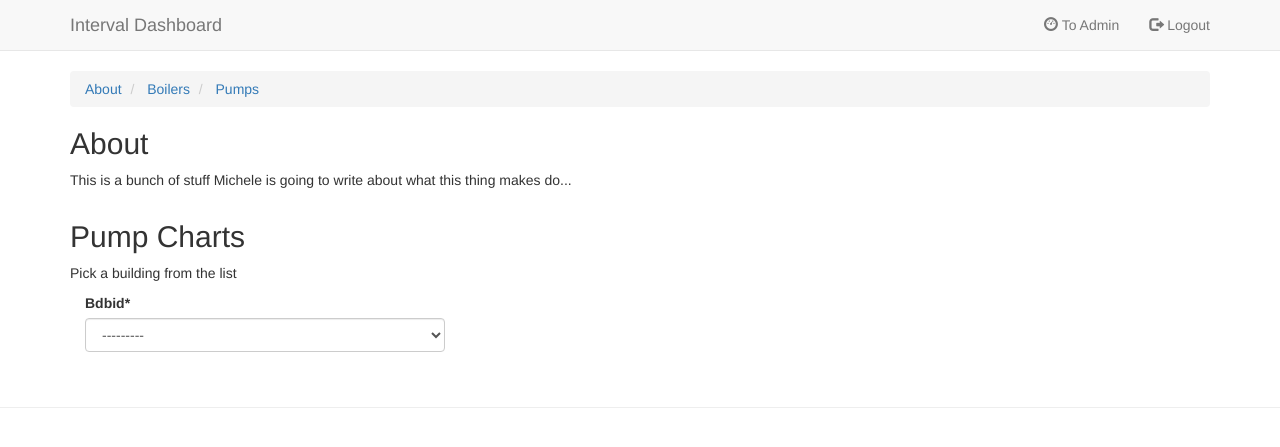
After one commit to bsnacks000/interval-demo, a Django app: page /dashboard/pumps in a window 1280 px wide. The commit adds this page. Shown: the top 447 px of the page. Run offline with Django 3.2, Linux system fonts and the light colour scheme; the visitor is signed in with stand-in values (Sample User, id 1); data that the repository does not hold is empty; some libraries are stand-ins or nearby versions.

Commit message:
success ajax calls bringing data to browser

```diff
--- a/dashboard/__init__.py
+++ b/dashboard/__init__.py
@@ -0,0 +1 @@
+default_app_config = 'dashboard.apps.DashboardConfig'
--- /dev/null
+++ b/dashboard/forms.py
@@ -0,0 +1,17 @@
+from django import forms
+from crispy_forms.helper import FormHelper
+
+from .models import Building
+
+class BuildingForm(forms.Form):
+
+    bdbid = forms.ModelChoiceField(queryset=Building.objects.all())
+
+    def __init__(self, retrofit_type='Pump', *args, **kwargs):
+        super().__init__(*args, **kwargs)
+        self.fields['bdbid'].queryset = Building.objects.filter(retrofit_type=retrofit_type)
+
+        self.helper = FormHelper()
+        self.helper.form_id = '{}-dropdown'.format(retrofit_type.lower())
+        self.helper.form_class = 'selectpicker'
+        self.helper.form_method = 'get'
--- a/dashboard/models.py
+++ b/dashboard/models.py
@@ -21,7 +21,7 @@ RETROFIT_NUMBER = (
 
 class Building(models.Model):
 
-    bdbid = models.IntegerField(unique=True)
+    bdbid = models.IntegerField(primary_key=True)
     building_name = models.CharField(max_length=150)
     retrofit_type = models.CharField(max_length=150, choices=RETROFIT_CHOICES)
 
@@ -31,7 +31,7 @@ class Building(models.Model):
 
 class Pump(models.Model):
 
-    bdbid = models.ForeignKey('Building', to_field='bdbid', on_delete=models.CASCADE)
+    bdbid = models.ForeignKey('Building', on_delete=models.CASCADE)
     pre_post = models.IntegerField(choices=RETROFIT_NUMBER)
     date_time = models.DateTimeField()
     motor_on = models.IntegerField(choices=BOOLEAN_CHOICE)
@@ -44,7 +44,7 @@ class Pump(models.Model):
 
 class Boiler(models.Model):
 
-    bdbid = models.ForeignKey('Building', to_field='bdbid', on_delete=models.CASCADE)
+    bdbid = models.ForeignKey('Building', on_delete=models.CASCADE)
     pre_post = models.IntegerField(choices=RETROFIT_NUMBER)
     date_time = models.DateTimeField()
     second_on = models.IntegerField()
--- a/dashboard/resources.py
+++ b/dashboard/resources.py
@@ -18,7 +18,7 @@ class BuildingResource(CustomModelResource):
     class Meta:
         model = Building
         exclude = ('id', )
-
+        include_fields = ['bdbid']
 
 class PumpResource(CustomModelResource):
 
--- a/dashboard/serializers.py
+++ b/dashboard/serializers.py
@@ -13,9 +13,10 @@ class UserSerializer(serializers.HyperlinkedModelSerializer):
 
 class BuildingSerializer(serializers.HyperlinkedModelSerializer):
 
+    bdbid = serializers.HyperlinkedRelatedField(view_name='dashboard:building-detail', read_only=True)
     class Meta:
         model = Building
-        fields = '__all__'
+        fields = ['bdbid', 'building_name', 'retrofit_type']
 
 
 class PumpSerializer(serializers.HyperlinkedModelSerializer):
--- a/dashboard/static/js/ajax_request.js
+++ b/dashboard/static/js/ajax_request.js
@@ -6,6 +6,7 @@ function ajax_request(endpoint, chart_method, target_id){
     method:"GET",
     url: endpoint,
     success: function(data){
+      console.log(data)
       chart_method(target_id, data);
     },
     error: function(error_data){
--- a/dashboard/static/js/main.js
+++ b/dashboard/static/js/main.js
@@ -1,18 +1,44 @@
+
+function register_handler(api_endpoint_name, chart_method, dropdown_id, div_target_id){
+
+  dropdown_id.on('change', function(e) {
+    e.preventDefault();
+    var id_str = dropdown_id.serialize(); // get the bdbid query string from the form
+    var endpoint = '/dashboard/api/'+ api_endpoint_name +'/?'+ id_str
+    console.log(endpoint)
+    ajax_request(endpoint, boiler_chart, div_target_id)
+  });
+
+}
+
+
 $(document).ready(function(){
 
   // javascript make do the great app in here
   // event handlers for the two dropdown forms... on event will send an ajax_request
 
-  var target_id = 'plotly-chart'
+  var div_target_id = 'plotly-chart'
+  var boiler_id = $('#boiler-dropdown')
+  var pump_id = $('#pump-dropdown')
 
-  $('#boiler-bdbid-dropdown').on('click', function(e){
-    // parse the form get request url here
-    ajax_request('', boiler_chart, target_id)
-  });
 
-  $('#pump-bdbid-dropdown').on('click', function(e){
-    // parse the form get request url here
-    ajax_request('', pump_chart, target_id)
-  });
+  register_handler('boilers', boiler_chart, boiler_id, div_target_id)
+  register_handler('pumps', pump_chart, pump_id, div_target_id)
+
+  // boiler_id.on('change', function(e){
+  //   e.preventDefault();
+  //   //console.log(boiler_id.serialize())
+  //   var id_str = boiler_id.serialize();
+  //   // var target =
+  //
+  //   ajax_request('', boiler_chart, target_id)
+  // });
+  //
+  // pump_id.on('change', function(e){
+  //   e.preventDefault()
+  //   console.log(pump_id.serialize())
+  //   // parse the form get request url here
+  //   ajax_request('', pump_chart, target_id)
+  // });
 
 });
--- a/dashboard/static/js/plots.js
+++ b/dashboard/static/js/plots.js
@@ -7,7 +7,7 @@ function boiler_chart(target_id, data){
     console.log('boiler chart!!')
 }
 
-function pumps_chart(target_id, data){
+function pump_chart(target_id, data){
   // use the data to generate the plot for the the target_id string
   console.log('pumps chart!! ')
 }
--- a/dashboard/templates/index.html
+++ b/dashboard/templates/index.html
@@ -13,11 +13,15 @@
 {% endblock %}
 
 {% block content %}
-  <h2>Boiler and Pump Charts</h2>
-    <!-- forms and chart divs here-->
-    <div class="row">
-        <div id="plotly-chart"></div>
-    </div>
+  <h2>About</h2>
+  <!-- forms and chart divs here-->
+  <p> This is a bunch of stuff Michele is going to write about what this thing makes do... </p>
+
+  {% block form_data %} {% endblock %}
+
+  <div class="row">
+    <div id="plotly-chart"></div>
+  </div>
 
 {% endblock %}
 
--- /dev/null
+++ b/dashboard/templates/pump.html
@@ -0,0 +1,22 @@
+{% extends "index.html" %}
+{% load bootstrap3 %}
+{% load static %}
+{% load crispy_forms_tags %}
+
+{% block title %}
+  Pumps
+{% endblock %}
+
+{% block form_data %}
+<div class='container'>
+  <div class='row'>
+    <h2>Pump Charts</h2>
+    <p> Pick a building from the list </p>
+  </div>
+  <div class='row'>
+    <div class='col-md-4'>
+      {% crispy form %}
+    </div>
+  </div>
+</div>
+{% endblock %}
--- a/dashboard/urls.py
+++ b/dashboard/urls.py
@@ -5,17 +5,18 @@ from . import views
 from . import api
 
 app_name='dashboard'
+urlpatterns = [
+    # app template/form views
+    path('', views.index_view, name='index'),
+    path('boilers', views.boiler_view, name='boilers'),
+    path('pumps', views.pump_view, name='pumps'),
 
-urlpatterns = [
-
-    path('', views.index_view, name='index'),
-
+    # REST api links
     path('api/', api.ApiRootView.as_view(), name='api-root'),
     path('api/users/', api.UserListView.as_view(), name='user-list'),
     path('api/users/<int:pk>', api.UserDetailView.as_view(), name='user-detail'),
     path('api/obtain-auth-token/', obtain_auth_token, name='obtain-auth-token'),
 
-    # REST API links
     path('api/buildings/', api.BuildingListView.as_view(), name='building-list'),
     path('api/buildings/<int:pk>', api.BuildingDetailView.as_view(), name='building-detail'),
 
@@ -24,6 +25,4 @@ urlpatterns = [
 
     path('api/pumps/', api.PumpListView.as_view(), name='pump-list'),
     path('api/pumps/<int:pk>', api.PumpDetailView.as_view(), name='pump-detail')
-
-
 ]
--- a/dashboard/views.py
+++ b/dashboard/views.py
@@ -1,5 +1,6 @@
 from django.shortcuts import render
 from django.contrib.auth.decorators import login_required
+from .forms import BuildingForm
 
 @login_required
 def index_view(request):
@@ -7,16 +8,16 @@ def index_view(request):
     """
     return render(request, 'index.html')
 
+@login_required
+def boiler_view(request):
+    """ render the projects index
+    """
+    form = BuildingForm(retrofit_type='Boiler')
+    return render(request, 'boiler.html', context={'form':form})
 
 @login_required
-def boiler_chart_view(request):
-    """ render the boiler chart template
+def pump_view(request):
+    """ render the projects index
     """
-    return render(request, 'boiler.html')
-
-
-@login_required
-def pump_chart_view(request):
-    """ render the pump_chart_view
-    """
-    return render(request, 'pump.html')
+    form = BuildingForm(retrofit_type='Pump')
+    return render(request, 'pump.html', context={'form':form})
--- a/interval/settings.py
+++ b/interval/settings.py
@@ -161,3 +161,6 @@ STATICFILES_DIRS = (os.path.join(BASE_DIR, 'static'),)
 
 # import-export
 IMPORT_EXPORT_USE_TRANSACTIONS = True
+
+# crispy
+CRISPY_TEMPLATE_PACK = 'bootstrap3'
--- a/interval/urls.py
+++ b/interval/urls.py
@@ -16,6 +16,9 @@ Including another URLconf
 from django.contrib import admin
 from django.urls import path, include
 
+from django.conf import settings
+from django.conf.urls.static import static
+
 from django.views.generic import RedirectView
 
 urlpatterns = [
@@ -23,4 +26,4 @@ urlpatterns = [
     path('accounts/', include('django.contrib.auth.urls')),
     path('dashboard/', include('dashboard.urls', namespace='dashboard')),
     path('', RedirectView.as_view(pattern_name='dashboard:index', permanent=False))
-]
+] + static(settings.STATIC_URL, document_root=settings.STATIC_ROOT)
--- a/templates/base.html
+++ b/templates/base.html
@@ -1,11 +1,18 @@
 <!DOCTYPE html>
+{% load static %}
 {% load bootstrap3 %}
-{% load static %}
+
 
 <html lang="en">
   <head>
+
+
     <meta charset="utf-8">
     <meta name="viewport" content="width=device-width, initial-scale=1">
+
+    <script src="https://code.jquery.com/jquery-3.3.1.min.js"
+        integrity="sha256-FgpCb/KJQlLNfOu91ta32o/NMZxltwRo8QtmkMRdAu8=" crossorigin="anonymous">
+    </script>
     {# Load CSS and JavaScript #}
     {% bootstrap_css %}
     {% bootstrap_javascript %}
@@ -48,7 +55,7 @@
                         <li>
                             <a href="{{ admin_url }}">
                                 <span class="glyphicon glyphicon-dashboard"></span>
-                                Administration
+                                To Admin
                             </a>
                         </li>
                     {% endif %}
@@ -82,8 +89,10 @@
       <div class="container">
         {% block breadcrumbs_container %}
           <ol class="breadcrumb">
-            <li><a href="{% url 'dashboard:index' %}">dashboard Home</a></li>
-            {% block breadcrumbs %}{% endblock %}
+            <li><a href="{% url 'dashboard:index' %}"> About </a></li>
+            <li><a href="{% url 'dashboard:boilers' %}"> Boilers </a></li>
+            <li><a href="{% url 'dashboard:pumps' %}"> Pumps </a></li>
+            <!--{% block breadcrumbs %}{% endblock %}-->
           </ol>
         {% endblock %}
 
```
Also changed, not shown: dashboard/templates/boiler.html (added, +22 -0 lines), dashboard/migrations/0005_auto_20180531_0436.py (added), dashboard/migrations/0006_auto_20180531_0501.py (added), 1 other file. Lines whose indentation alone changed are shown as unchanged.
